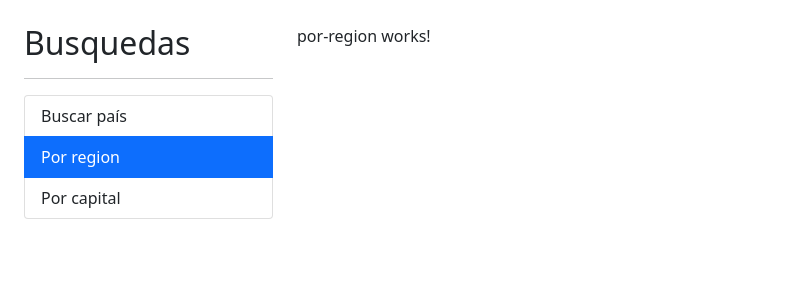
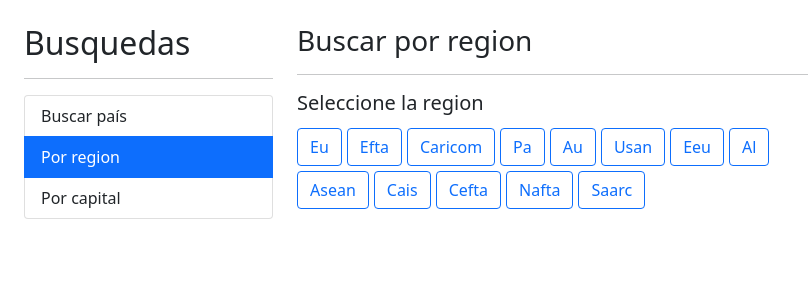
Before and after one commit to Eri-random/PaisesApp-SPA-Angular, an Angular app: page /region in a window 1280 px wide. Shown: the top 300 px of the page, without its empty margins (0-808 px from the left). Built offline with nearby package versions, Linux system fonts and the light colour scheme.

Commit message:
add busqueda por region

```diff
--- a/src/app/pais/pages/por-region/por-region.component.html
+++ b/src/app/pais/pages/por-region/por-region.component.html
@@ -1 +1,26 @@
-<p>por-region works!</p>
+<h3>Buscar por region <small>{{regionActiva | titlecase}}</small></h3>
+<hr>
+
+<h5>Seleccione la region</h5>
+
+<!-- [class.btn-primary]="region == regionActiva" -->
+<!-- [ngClass]="{
+    'btn-primary': regionActiva === region,
+    'btn-outline-primary': regionActiva !== region
+  }" -->
+
+<div class="row">
+    <div class="col-8">
+        <button *ngFor="let region of regiones"
+                 [class]="getClaseCSS(region)"
+                 (click)="activarRegion(region)">
+            {{region | titlecase}}
+        </button>
+    </div>
+</div>
+
+<div *ngIf="paises.length != 0 " class="row">
+    <div class="col">
+        <app-pais-tabla [paises]="paises"></app-pais-tabla>
+    </div>
+</div>
--- a/src/app/pais/pages/por-region/por-region.component.ts
+++ b/src/app/pais/pages/por-region/por-region.component.ts
@@ -1,11 +1,45 @@
 import { Component } from '@angular/core';
+import { Country } from '../../interfaces/pais.interface';
+import { PaisService } from '../../services/pais.service';
 
 @Component({
   selector: 'app-por-region',
   templateUrl: './por-region.component.html',
   styles: [
-  ]
+    `button{
+      margin-right: 5px;
+      margin-top:5px;
+    }`
+ ]
 })
 export class PorRegionComponent {
 
+  regiones: string[] = ['EU','EFTA','CARICOM','PA','AU','USAN','EEU ','AL','ASEAN','CAIS','CEFTA','NAFTA','SAARC']
+
+  regionActiva: string = '';
+
+  paises : Country[] = [];
+
+  getClaseCSS(region : string){
+    return (region == this.regionActiva) ? 'btn btn-primary ': 'btn btn-outline-primary '
+  }
+
+  constructor(private paisService: PaisService){
+
+  }
+
+  activarRegion(region :string){
+
+    if(region === this.regionActiva){return;}
+
+    this.regionActiva = region;
+    this.paises = [];
+
+    this.paisService.buscarPorRegion(region)
+   .subscribe(reg =>{
+    this.paises = reg;
+   });
+
+  }
+
 }
--- a/src/app/pais/pais.module.ts
+++ b/src/app/pais/pais.module.ts
@@ -13,10 +13,10 @@
 
 @NgModule({
   declarations: [
+    PorRegionComponent,
     PorPaisComponent,
     VerPaisComponent,
     PorCapitalComponent,
-    PorRegionComponent,
     PaisTablaComponent,
     PaisInputComponent
   ],
--- a/src/app/pais/services/pais.service.ts
+++ b/src/app/pais/services/pais.service.ts
@@ -34,4 +34,12 @@
     return this.http.get<Country>(url);
   }
 
+  buscarPorRegion(region: string) : Observable<Country[]>{
+
+    const url = `${this.apiUrl}/regionalbloc/${region}`;
+
+    return this.http.get<Country[]>(url);
+
+  }
+
 }
```
